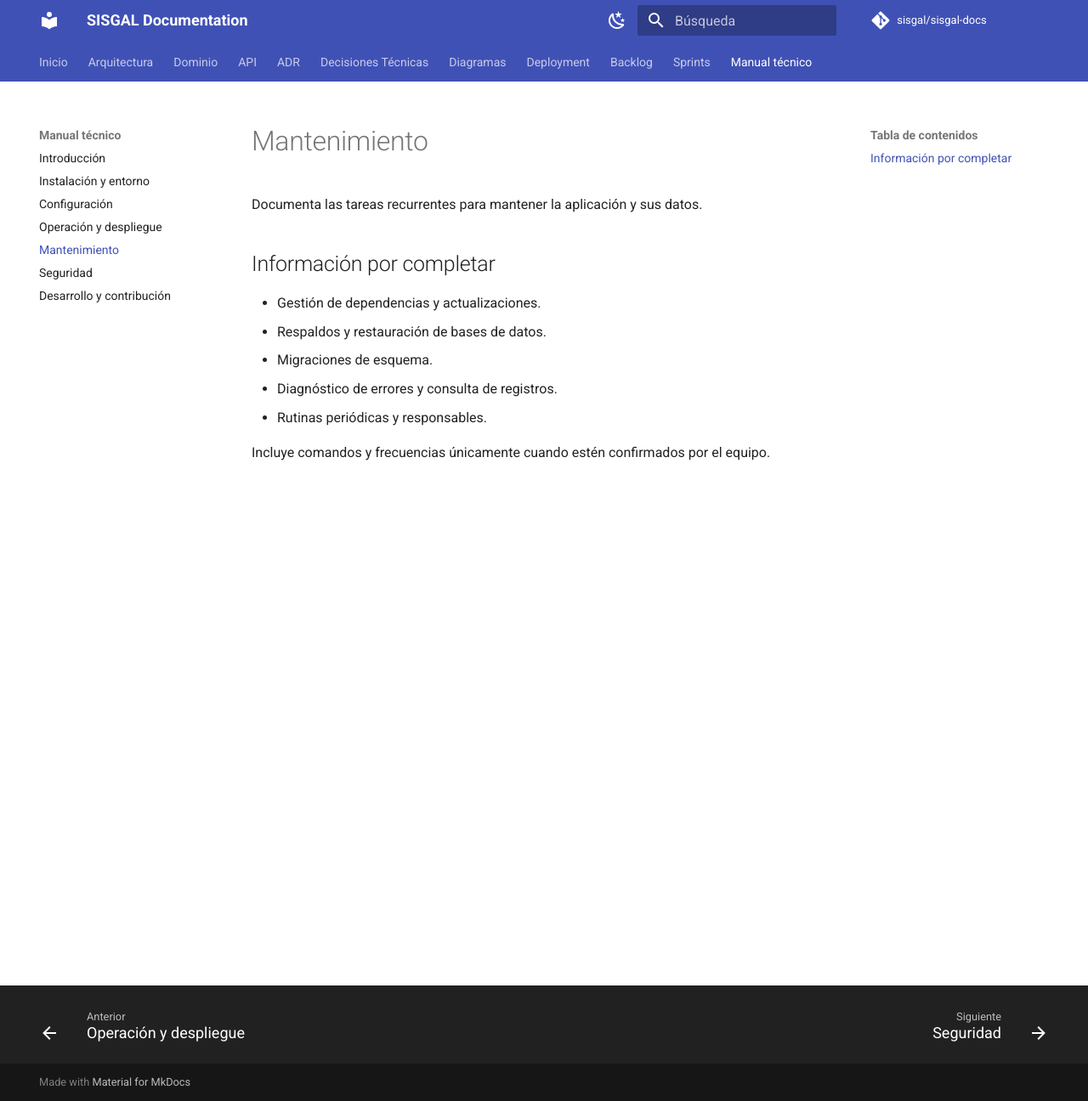
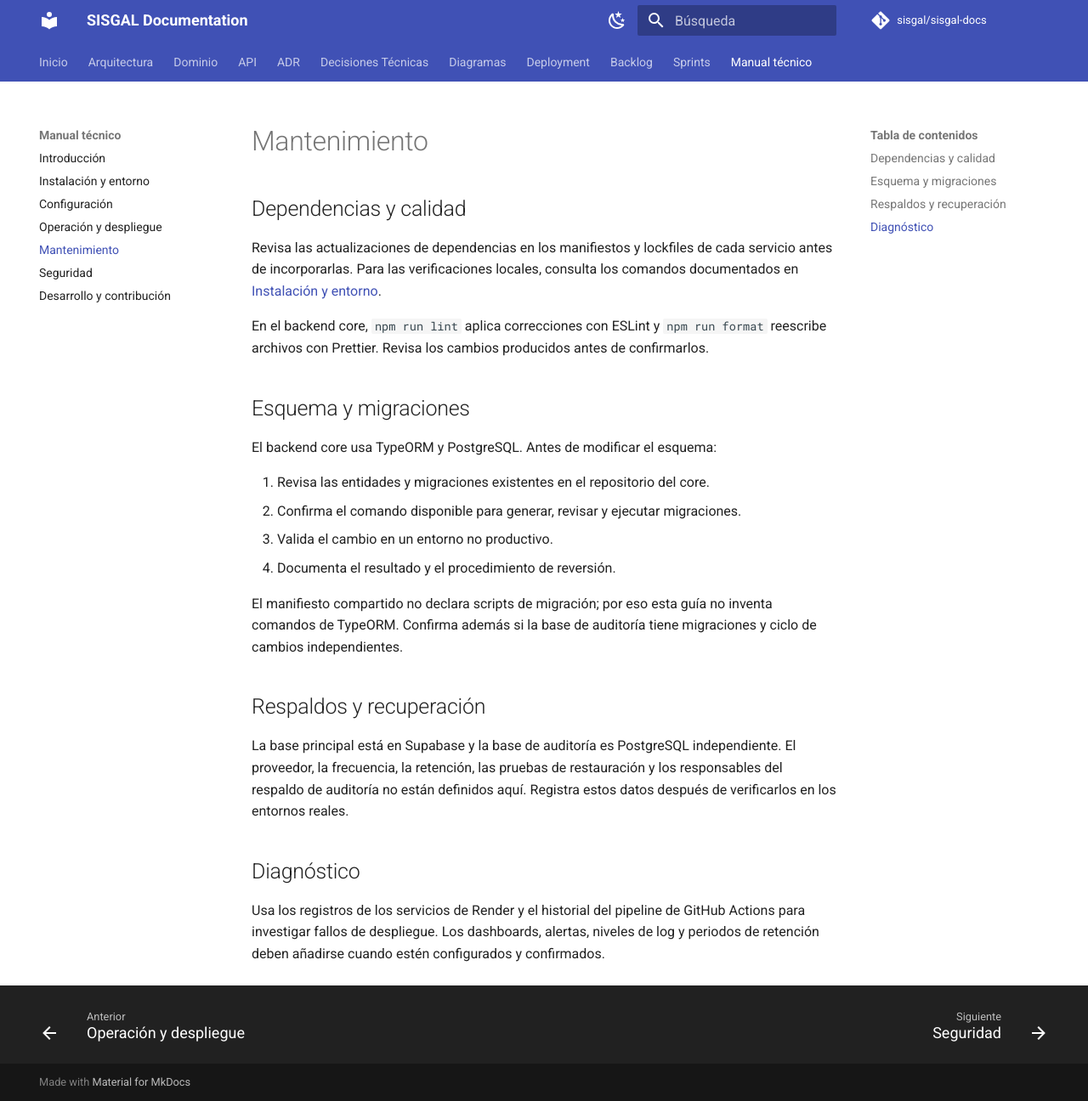
Before and after one commit to sisgal-platform/sisgal-docs, an MkDocs documentation site: the page built from docs/technical-guide/maintenance.md, in a window 1280 px wide and 1296 px high. Shown: the whole window at 85% size. Built offline with MkDocs 1.6.1 and Material for MkDocs 9.7.7, drawn with Linux system fonts in a browser that asks for light colours; comment, search, counter and statistics services are not loaded.

Commit message:
docs(manual): document confirmed commands, configuration, and pipelines

```diff
--- a/docs/technical-guide/maintenance.md
+++ b/docs/technical-guide/maintenance.md
@@ -1,13 +1,26 @@
 # Mantenimiento
 
-Documenta las tareas recurrentes para mantener la aplicación y sus datos.
+## Dependencias y calidad
 
-## Información por completar
+Revisa las actualizaciones de dependencias en los manifiestos y lockfiles de cada servicio antes de incorporarlas. Para las verificaciones locales, consulta los comandos documentados en [Instalación y entorno](setup.md).
 
-- Gestión de dependencias y actualizaciones.
-- Respaldos y restauración de bases de datos.
-- Migraciones de esquema.
-- Diagnóstico de errores y consulta de registros.
-- Rutinas periódicas y responsables.
+En el backend core, `npm run lint` aplica correcciones con ESLint y `npm run format` reescribe archivos con Prettier. Revisa los cambios producidos antes de confirmarlos.
 
-Incluye comandos y frecuencias únicamente cuando estén confirmados por el equipo.
+## Esquema y migraciones
+
+El backend core usa TypeORM y PostgreSQL. Antes de modificar el esquema:
+
+1. Revisa las entidades y migraciones existentes en el repositorio del core.
+2. Confirma el comando disponible para generar, revisar y ejecutar migraciones.
+3. Valida el cambio en un entorno no productivo.
+4. Documenta el resultado y el procedimiento de reversión.
+
+El manifiesto compartido no declara scripts de migración; por eso esta guía no inventa comandos de TypeORM. Confirma además si la base de auditoría tiene migraciones y ciclo de cambios independientes.
+
+## Respaldos y recuperación
+
+La base principal está en Supabase y la base de auditoría es PostgreSQL independiente. El proveedor, la frecuencia, la retención, las pruebas de restauración y los responsables del respaldo de auditoría no están definidos aquí. Registra estos datos después de verificarlos en los entornos reales.
+
+## Diagnóstico
+
+Usa los registros de los servicios de Render y el historial del pipeline de GitHub Actions para investigar fallos de despliegue. Los dashboards, alertas, niveles de log y periodos de retención deben añadirse cuando estén configurados y confirmados.
```
